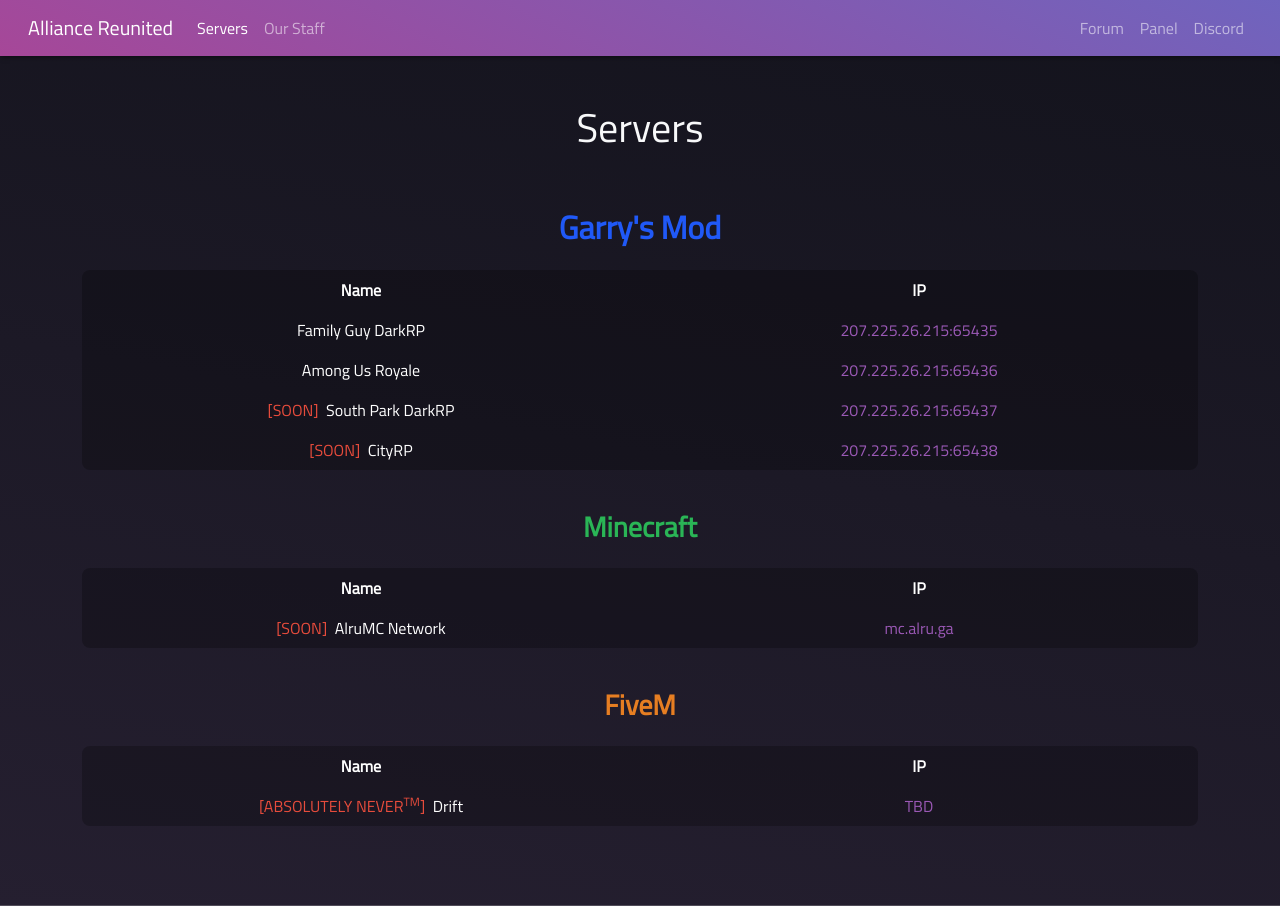
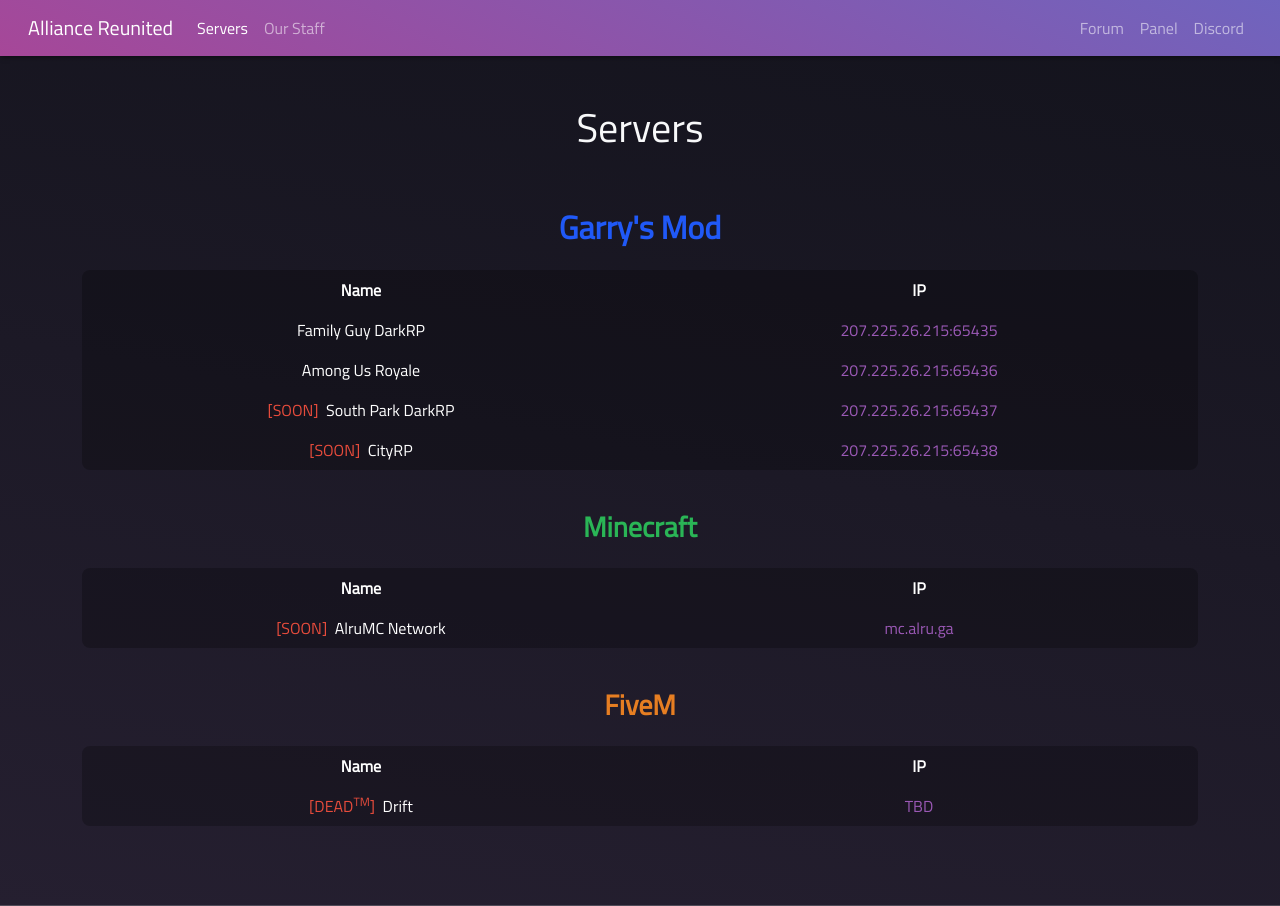
Before and after one commit to Alliance-Reunited/alru.cloud, a React app: page /servers in a window 1280 px wide. Built offline with nearby package versions, Linux system fonts and the light colour scheme.

Commit message:
lion stop making a fool of agent

```diff
--- a/src/pages/Servers.tsx
+++ b/src/pages/Servers.tsx
@@ -71,7 +71,7 @@
                 </thead>
                 <tbody>
                     <tr>
-                        <td><span className="bad me-1">[ABSOLUTELY NEVER<sup>TM</sup>]</span> Drift</td>
+                        <td><span className="bad me-1">[DEAD<sup>TM</sup>]</span> Drift</td>
                         <td><a href="#">TBD</a></td>
                     </tr>
                 </tbody>
```
